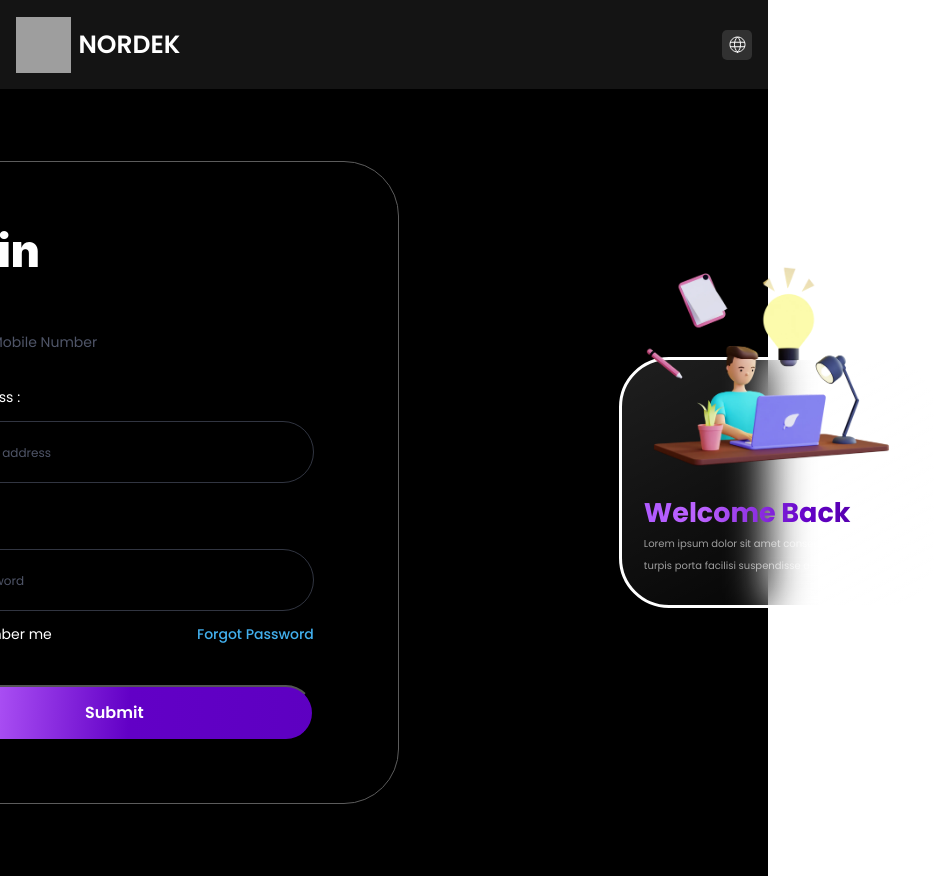
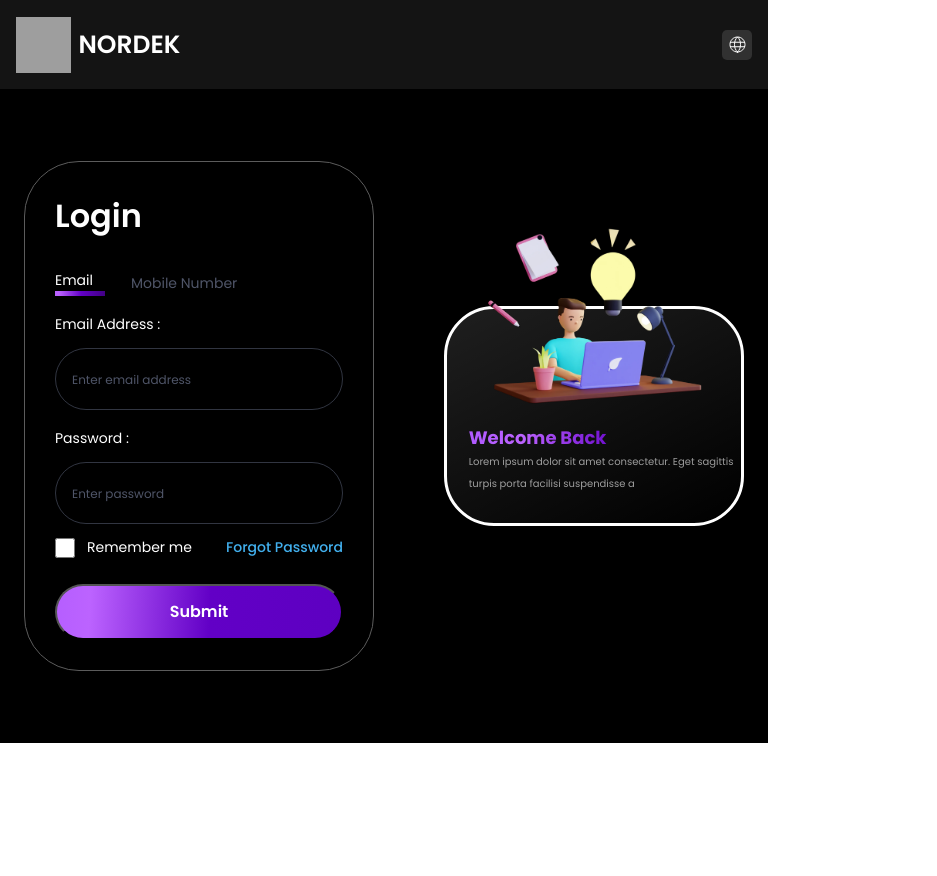
Before and after one commit to amrat98/ce-react, a React (Create React App) app: page /login in a window 768 px wide. Shown: the whole page, 937 px wide, since content can reach past the window. After the commit the page ends 800 px from the top, so only its background shows below. Built offline with nearby package versions, Linux system fonts and the light colour scheme; grey boxes are pictures that could not be loaded.

Commit message:
Auth Resposive

```diff
--- a/src/components/auth/index.css
+++ b/src/components/auth/index.css
@@ -4,20 +4,18 @@
 .Forgot-Container {
   display: flex;
   align-items: center;
-  justify-content: center;
+  justify-content: space-around;
   padding: 72px 0px;
-  gap: 220px;
 }
 .title {
   color: #fff;
   font-size: 45px;
   font-style: normal;
-  font-weight: 900;
+  font-weight: 600;
   line-height: normal;
-  font-family: "inter";
 }
 .forgot-pass-frm-style {
-  min-width: 568px;
+  max-width: 568px;
   border-radius: 55px;
   border: 1px solid #5c5c5c;
   background: #000;
@@ -26,6 +24,7 @@
   display: flex;
   flex-direction: column;
   gap: 51px;
+  width: 100%;
 }
 
 .reset-mtd-box {
@@ -244,7 +243,7 @@
   position: absolute;
   height: 250px;
   top: -50%;
-  left: -50%;
+  left: -46%;
   transform: translate(50%, 0px);
   z-index: 999;
 }
@@ -348,3 +347,73 @@
   font-weight: 700;
   line-height: normal;
 }
+
+@media (max-width: 767px) {
+  .welcome-container {
+    display: none;
+  }
+  .forgot-pass-frm-style {
+    max-width: 400px;
+    padding: 40px;
+    margin: 0 auto;
+    gap: 25px;
+    min-height: auto;
+  }
+  .title {
+    font-size: 26px;
+  }
+  .form-container {
+    gap: 16px;
+  }
+}
+
+@media (min-width: 768px) and (max-width: 991px) {
+  .forgot-pass-frm-style {
+    max-width: 350px;
+    padding: 30px 30px;
+    gap: 30px;
+}
+  .welcome-container {
+    min-height: 219.393px;
+    padding: 0px 22px 0px 22px;
+    min-width: 300.335px;
+}
+.welcome-text-Container > h3 {
+  font-size: 18px;
+}
+.welcome-container > img {
+  position: absolute;
+  height: 220px;
+  top: -50%;
+  left: -40%;
+  transform: translate(50%, 0px);
+  z-index: 999;
+}
+.form-container {
+  gap: 18px;
+}
+.title {
+  font-size: 32px;
+
+}
+.Forgot-Container {
+  justify-content: space-between;
+}
+}
+
+@media (min-width: 992px) and (max-width: 1199px) {
+  .forgot-pass-frm-style {
+    max-width: 450px;
+    padding: 41px;
+  }
+}
+
+@media (min-width: 1200px) and (max-width: 1400px) {
+  .Forgot-Container {
+    justify-content: space-around;
+  }
+  .forgot-pass-frm-style {
+    max-width: 500px;
+    padding: 41px 41px 41px 41px;
+  }
+}
```
